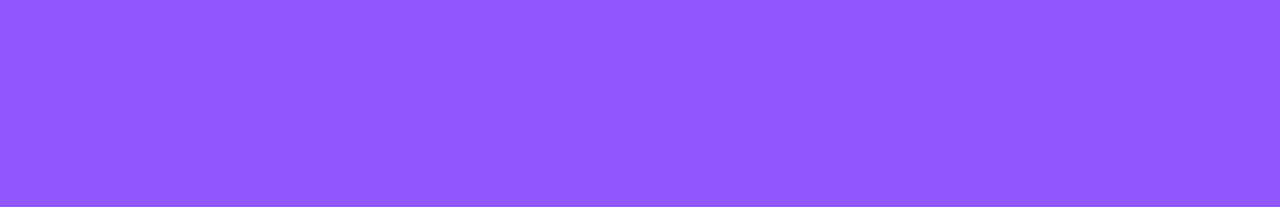
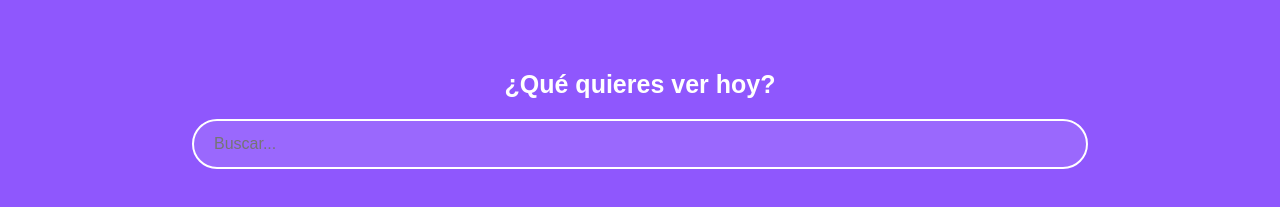
Before and after one commit to jprietor13/curso-react-router-redux, a React app: page / in a window 1280 px wide. Shown: the part 131-338 px from the top of the page. Built offline with nearby package versions, Linux system fonts and the light colour scheme.

Commit message:
feat: Section search and input styles

```diff
--- /dev/null
+++ b/src/assets/styles/components/Search.scss
@@ -0,0 +1,27 @@
+.main {
+    display: flex;
+    align-items: center;
+    justify-content: center;
+    flex-direction: column;
+    height: 300px;
+    border-radius: 0px 0px 40px 40px;
+  }
+
+  .main__title {
+    color: white;
+    font-size: 25px;
+  }
+
+  .input {
+    background-color: rgba(255,255,255,0.1);
+    border: 2px solid white;
+    border-radius: 25px;
+    color: white;
+    font-family: 'Muli', sans-serif;
+    font-size: 16px;
+    height: 50px;
+    margin-bottom: 20px;
+    outline: none;
+    padding: 0px 20px;
+    width: 70%;
+  }
--- /dev/null
+++ b/src/components/Search.jsx
@@ -0,0 +1,11 @@
+import React from 'react';
+import '../assets/styles/components/Search.scss'
+
+const Search = () => (
+    <section className="main">
+        <h2 className="main__title">¿Qué quieres ver hoy?</h2>
+        <input type="text" className="input" placeholder="Buscar..." />
+    </section>
+)
+
+export default Search;
--- a/src/containers/App.jsx
+++ b/src/containers/App.jsx
@@ -1,10 +1,12 @@
 import React from 'react';
 import Header from '../components/Header';
+import Search from '../components/Search'
 import '../assets/styles/App.scss'
 
 const App = () => (
     <div className="App">
         <Header />
+        <Search />
     </div>
 );
 
```
